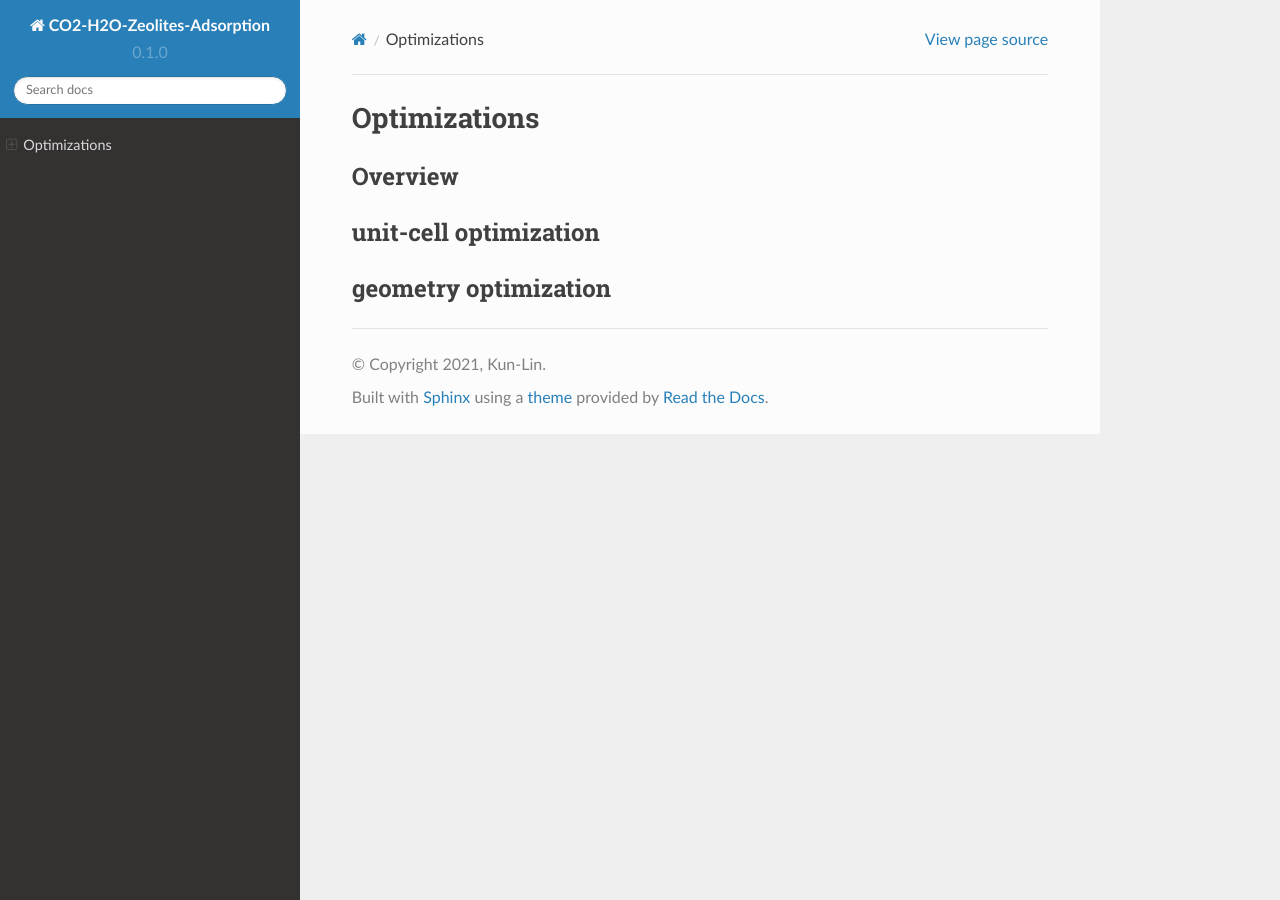
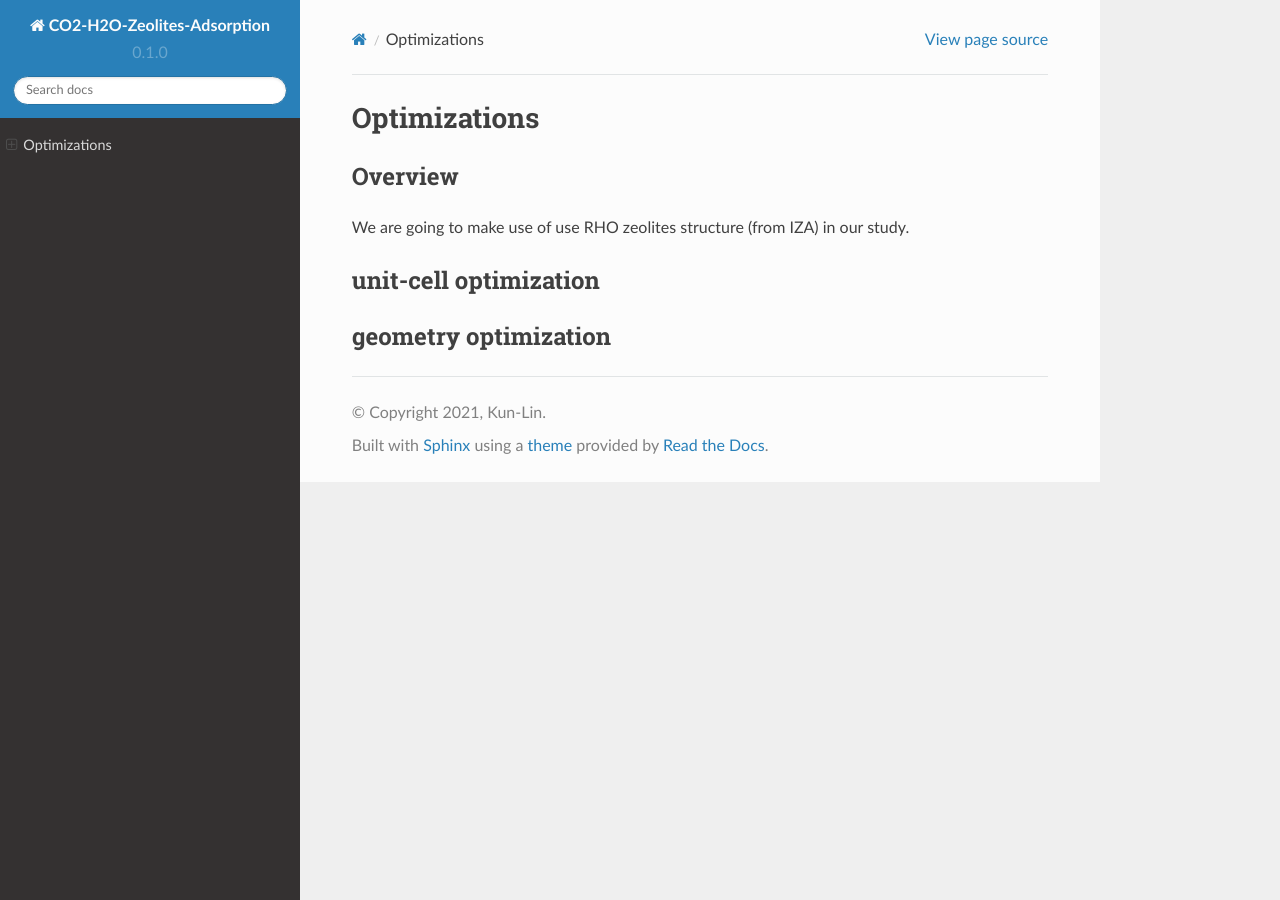
Before and after one commit to calvin1126/CO2_H2O_zeolite_adsorption, a Sphinx documentation site: the page built from docs/source/Optimization.rst, in a window 1280 px wide. Built offline with Sphinx 7.4.7 and the Read the Docs theme 2.0.0, drawn with Linux system fonts in a browser that asks for light colours; pages that are not in the unit, such as notebooks, are missing from menus.

Commit message:
Update Optimization.rst

```diff
--- a/docs/source/Optimization.rst
+++ b/docs/source/Optimization.rst
@@ -3,6 +3,7 @@ Optimizations
 
 Overview
 ------------
+We are going to make use of use RHO zeolites structure (from IZA) in our study.
 
 unit-cell optimization
 ------------
```
